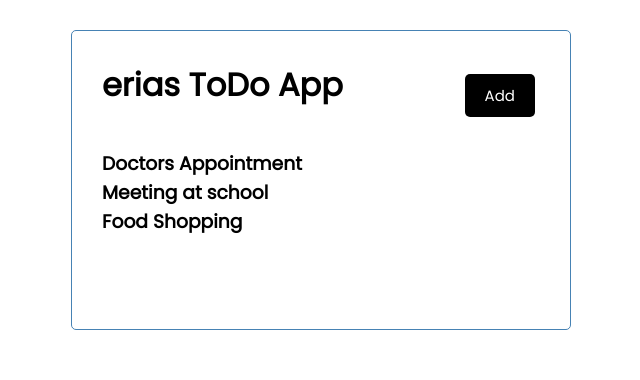
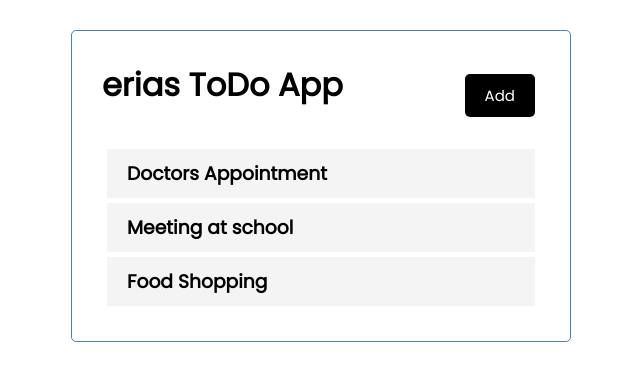
Before and after one commit to erias04/react-todo-app, a React (Create React App) app: page / in a window 1280 px wide. Shown: the top 380 px of the page, without its empty margins (319-959 px from the left). Built offline with nearby package versions, Linux system fonts and the light colour scheme.

Commit message:
create Task for every individual task

```diff
--- a/src/components/Task.js
+++ b/src/components/Task.js
@@ -1,7 +1,7 @@
-const Task = () => {
+const Task = ({ task }) => {
     return (
-        <div>
-
+        <div className='task'>
+            <h3>{task.text}</h3>
         </div>
     )
 }
--- a/src/components/Tasks.js
+++ b/src/components/Tasks.js
@@ -1,9 +1,11 @@
+import Task from './Task'
+
 const Tasks = ({ tasks }) => {
 
     return (
         <>
           {tasks.map((task) => (
-          <h3 key={task.id}>{task.text}</h3>
+          <Task key={task.id} task={task} />
           ))}
         </>
     )
```
